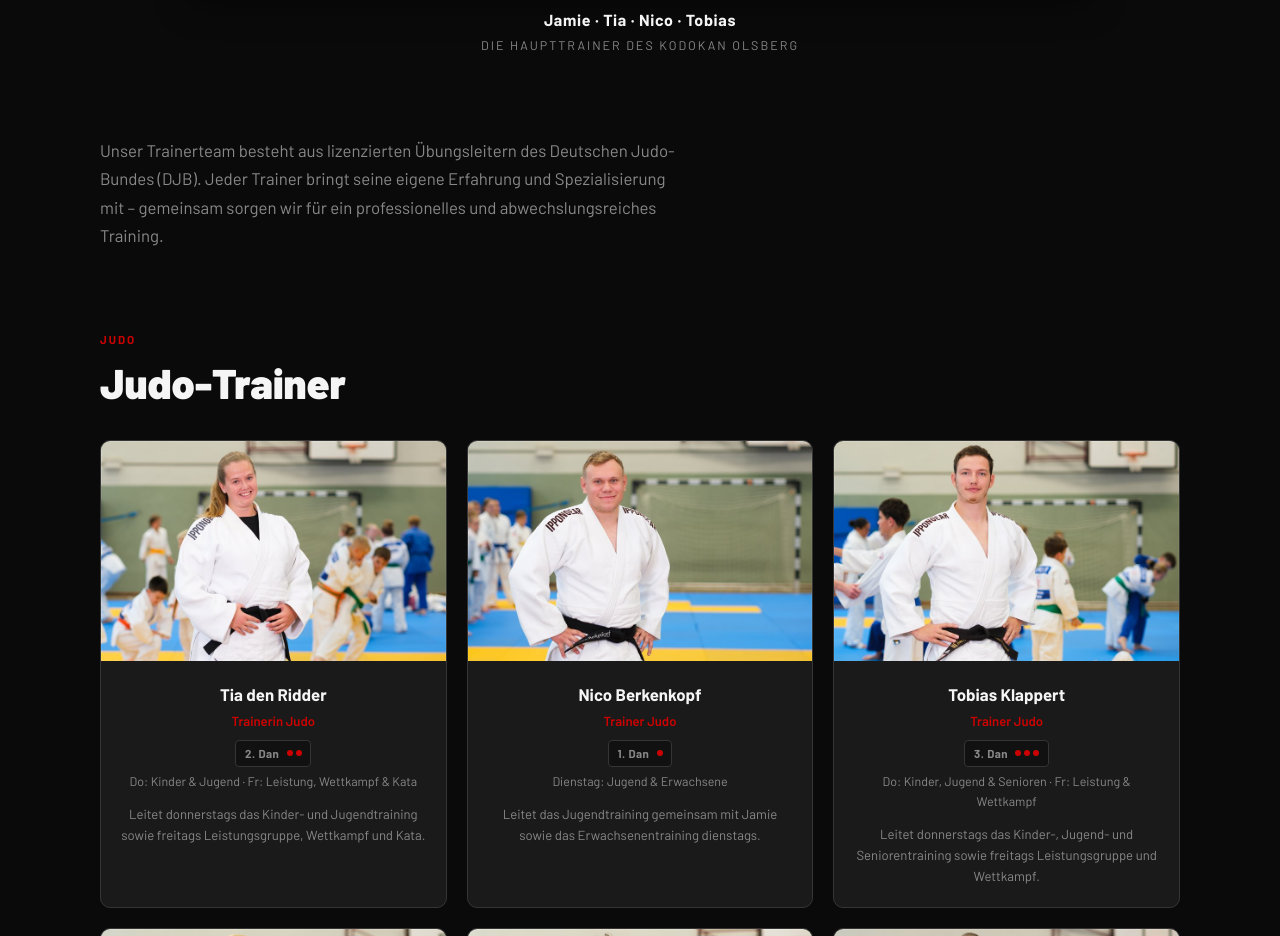
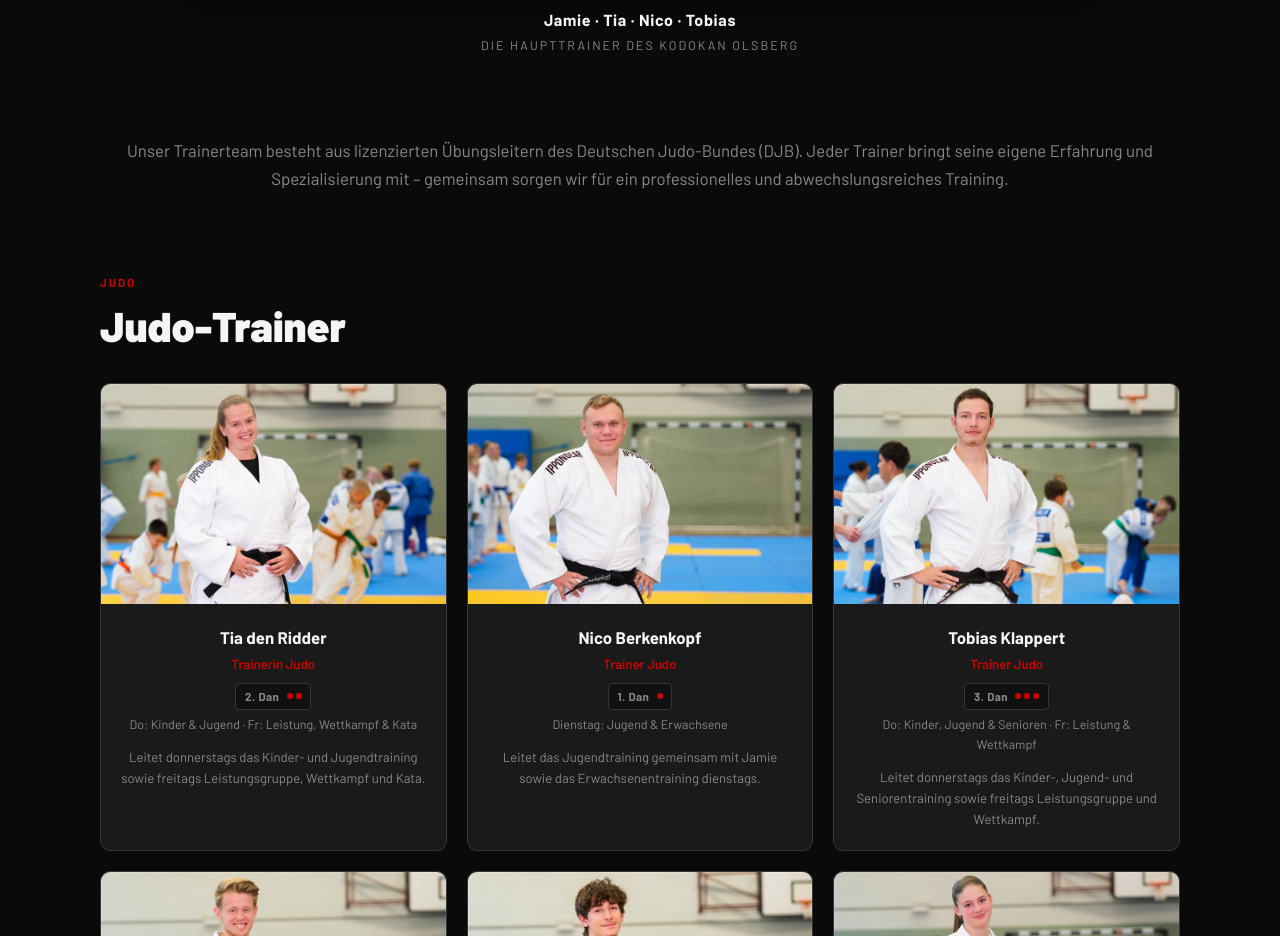
Before and after one commit to Odilon85/kodokan-olsberg, a Next.js app: page /trainer in a window 1280 px wide. Shown: the part 920-1856 px from the top of the page. Built offline with nearby package versions, Linux system fonts and the light colour scheme; no server answers.

Commit message:
Trainerseite: Einleitungstext unter Gruppenbild zentriert

```diff
--- a/pages/trainer.js
+++ b/pages/trainer.js
@@ -74,7 +74,7 @@ export default function Trainer() {
 
       <section className="section">
         <div className="container">
-          <p className="section-lead">Unser Trainerteam besteht aus lizenzierten Übungsleitern des Deutschen Judo-Bundes (DJB). Jeder Trainer bringt seine eigene Erfahrung und Spezialisierung mit – gemeinsam sorgen wir für ein professionelles und abwechslungsreiches Training.</p>
+          <p className="section-lead" style={{maxWidth:'none',textAlign:'center'}}>Unser Trainerteam besteht aus lizenzierten Übungsleitern des Deutschen Judo-Bundes (DJB). Jeder Trainer bringt seine eigene Erfahrung und Spezialisierung mit – gemeinsam sorgen wir für ein professionelles und abwechslungsreiches Training.</p>
 
           {/* JUDO TRAINER */}
           <div className="section-tag mt-2">Judo</div>
```
